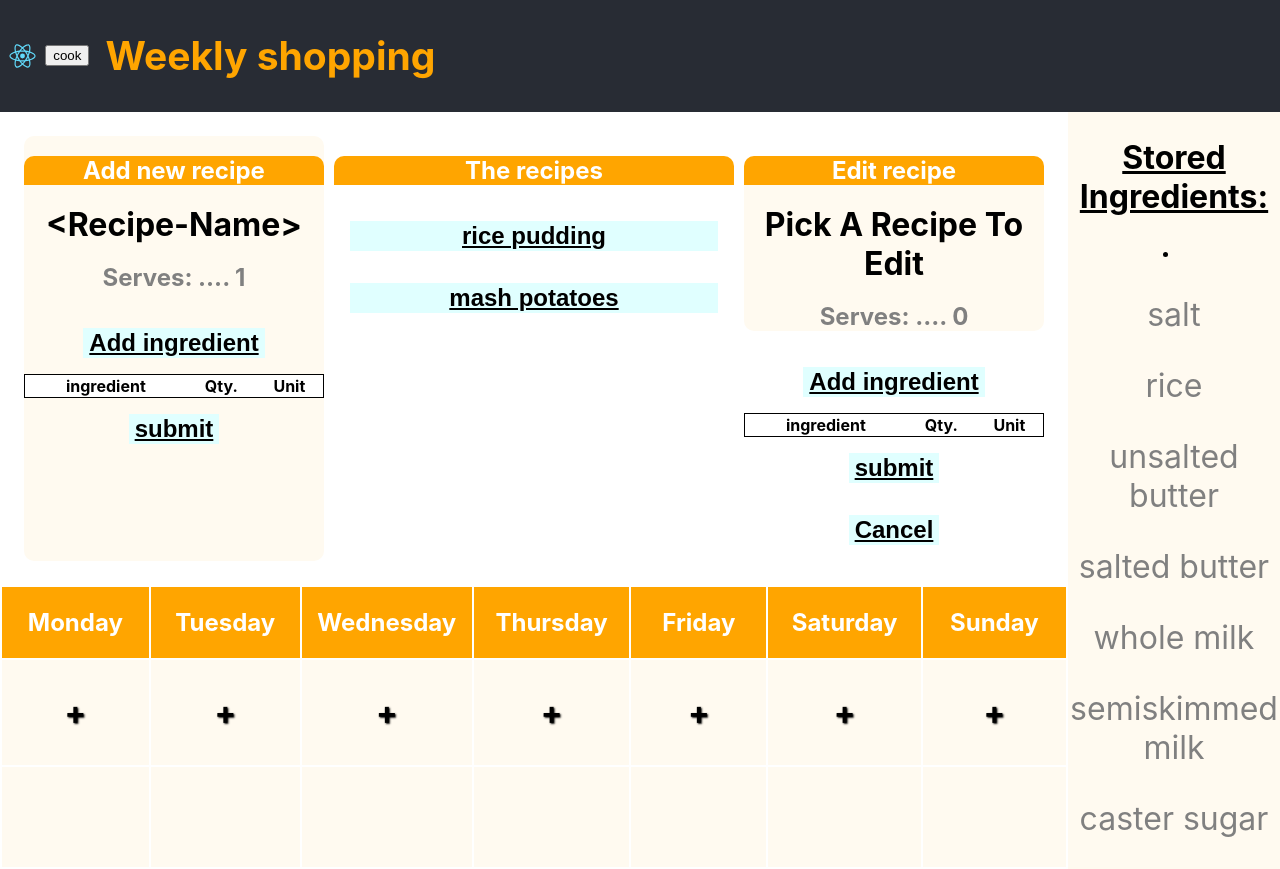
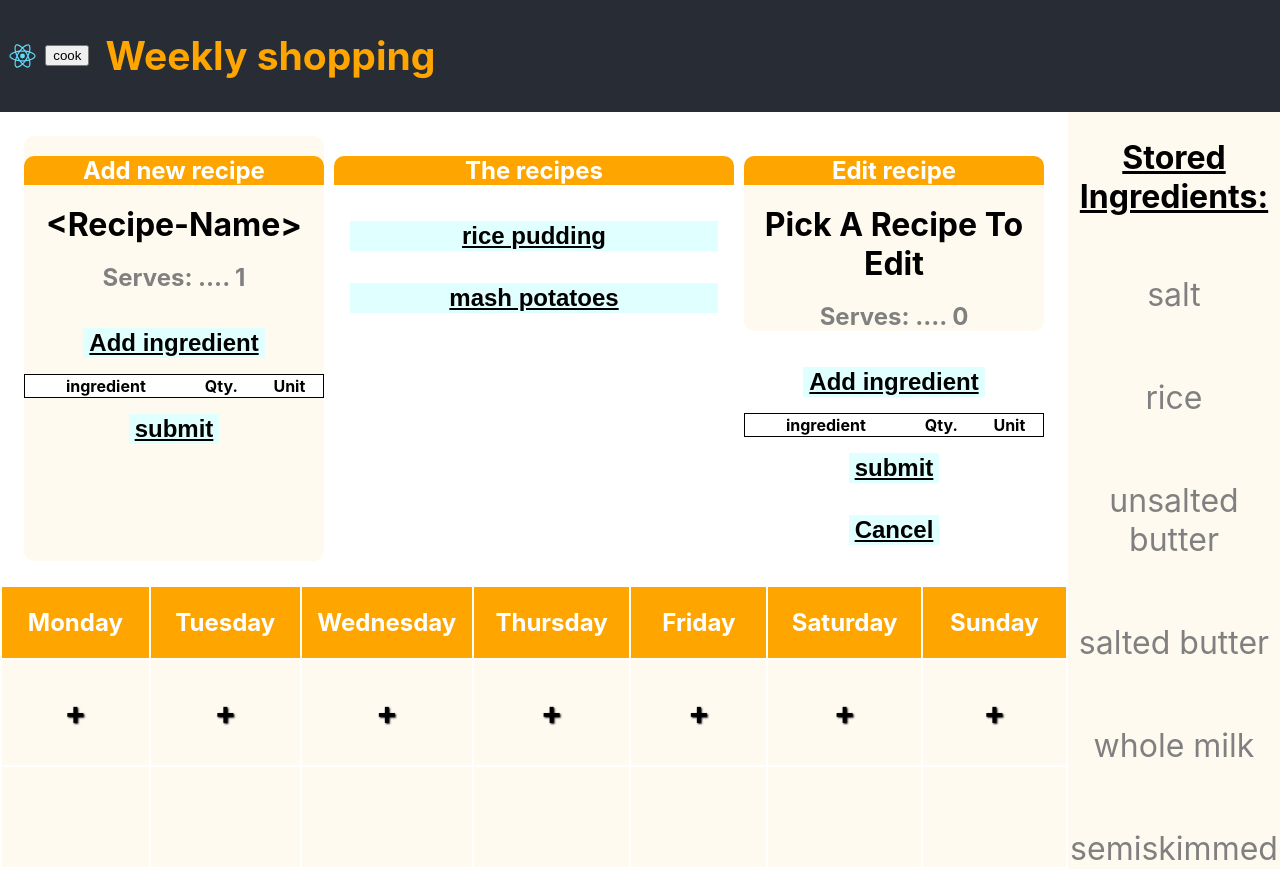
Before and after one commit to manandearth/weekly-shopping, a React (Create React App) app: page / in a window 1280 px wide. Shown: the top 869 px of the page. Built offline with nearby package versions, Linux system fonts and the light colour scheme.

Commit message:
Tidy up Ingredients tooltip

```diff
--- a/src/components/IngredientsDB.css
+++ b/src/components/IngredientsDB.css
@@ -5,14 +5,19 @@
 
 .ingredients-head {
     background-color: floralwhite;
+    display: flex;
+    flex-direction: column;
 }
 
 .product {
     color: grey;
     font-size: 2rem;
-     cursor: pointer;
+    cursor: pointer;
 }
 
 .product:hover {
     color: black;
 }
+
+Tooltip {
+}
--- a/src/components/IngredientsDB.js
+++ b/src/components/IngredientsDB.js
@@ -3,6 +3,7 @@ import { getProducts } from '../redux/selectors';
 import { connect } from 'react-redux';
 import Controller from './Controller';
 import Select from './Select';
+import Tooltip from './Tooltip';
 import './IngredientsDB.css';
 import _ from 'lodash';
 
@@ -22,45 +23,63 @@ class IngredientsDB extends React.Component {
     });
   };
 
+
   render() {
     const products = this.props.products;
+    const yellowRoundedStyle = {
+      wrapper: {
+        flexAlign: 'row',
+        display: 'inline-block',
+        cursor: 'pointer'
+      },
+      content: {
+        backgroundColor: 'yellow',
+        color: '#000',
+        fontSize: '1.2rem',
+        lineHeight: '50%'
+      },
+      tooltip: {
+        backgroundColor: 'yellow',
+        borderRadius: '10px',
+        bottom: '40%',
+        left: '100%',
+        opacity: '50%'
+      },
+      arrow: {
+        borderTop: 'solid yellow 5px'
+      }
+    };
+
     return (
       <div className='ingredients-head'>
         <h2 className='ingredients-list-title'>Stored Ingredients:</h2>
-        <li>
+
         {_.keys(products).map(
           product =>
-
-
-          <p className='product'
-                        id={product}
-                        /* onMouseEnter={(e) => this.handleHover(e.target.id)} */
-                        /* onMouseLeave={(e) => this.handleHover(e.target.id)} */
-                        title={'Available formats: ' +
-                       products[product].map(fmt => fmt.qty + ' ' + fmt.unit + '. ')}
-                     >{this.state[product] === true ?
-            product +
-            ', available formats: ' +
-                       products[product].map(fmt => fmt.qty + ' ' + fmt.unit + '. ')
-                       :
-                       product
-                     } </p>
+            <Tooltip
+              content={<div>
+                         <p>Available formats:</p>
+                         {products[product].map(fmt => (
+                           <p>{fmt.qty + ' ' + fmt.unit + '.'}</p>))}
+                       </div>}
+              styles={yellowRoundedStyle}
+            >  <p className='product'
+                  id={product}
+                  title={'Available formats: ' + products[product].map(fmt => fmt.qty + ' ' + fmt.unit + '. ')}
+               >{product}</p>
+            </Tooltip>
 
 
 
 )
 
 }
-                    </li>
+
       </div>
     );
   }
 }
 
-const Tooltip = () =>
-      {return (<div>
-                 <p>yikes!</p></div>);
-      };
 
 
 const mapStateToProps = state => {
```
